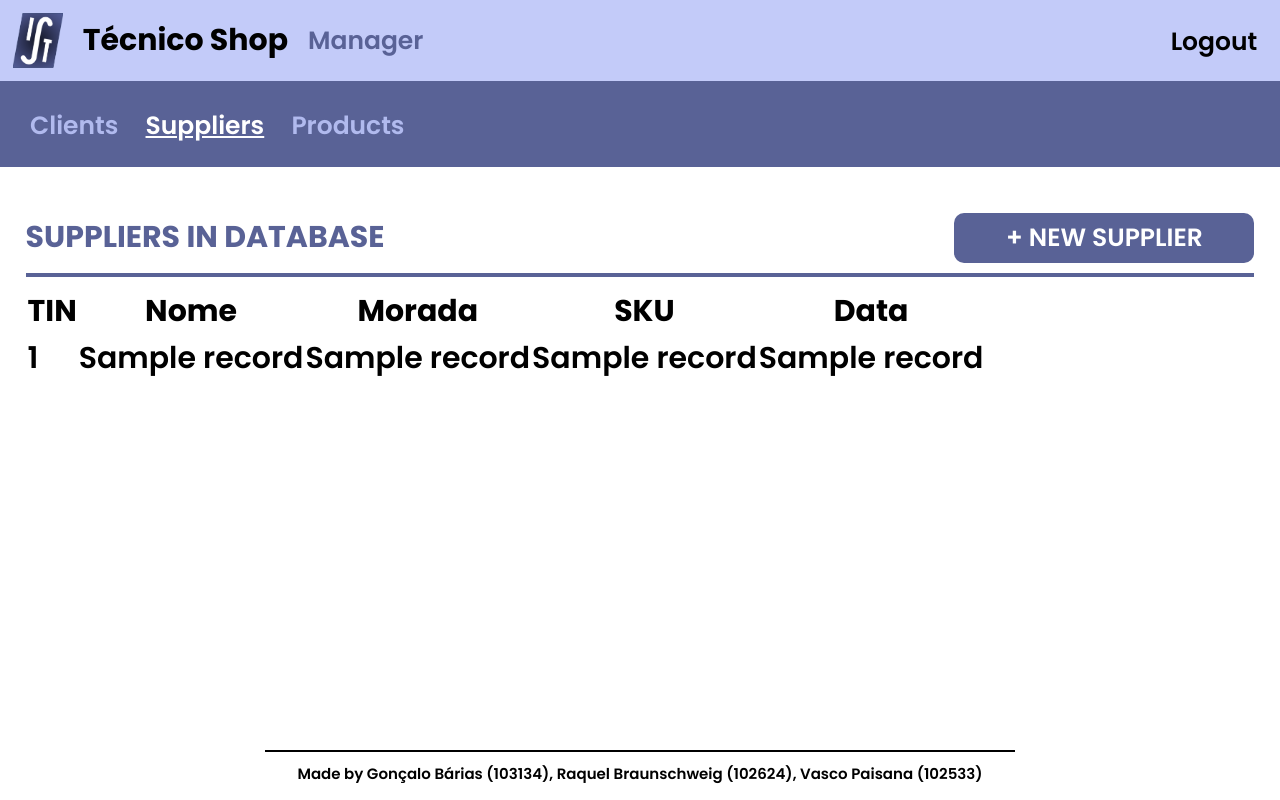
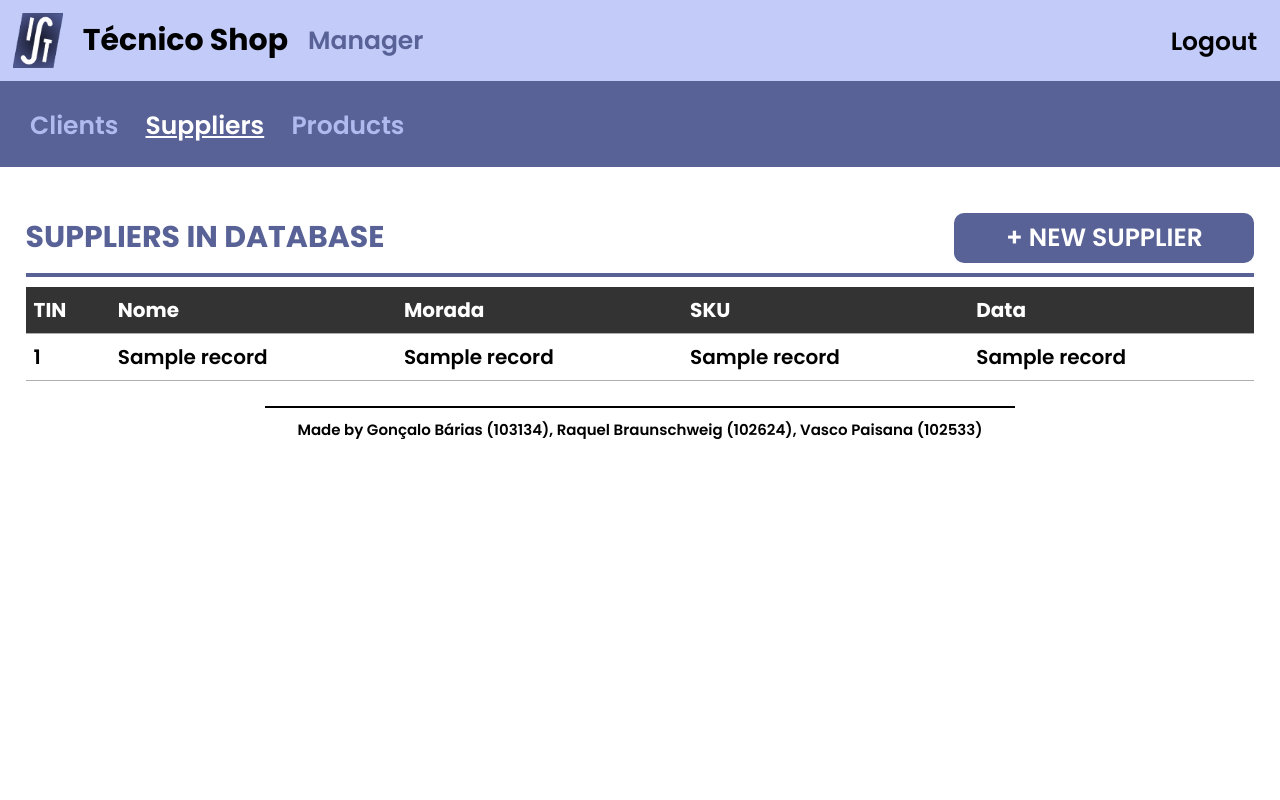
Before and after one commit to iquelli/Ecommerce-BD, a Python web app: template web/templates/suppliers.html in a window 1280 px wide. Run offline with Jinja, Linux system fonts and the light colour scheme; the template is opened without the code that fills it: most values are stand-ins (such as "Sample title", 1, 10 or a date in 2020).

Commit message:
supplier table looks pretty now
but is it only in incognito????? :OOOO

```diff
--- a/web/static/css/general.css
+++ b/web/static/css/general.css
@@ -73,6 +73,33 @@ input {
   border-radius: 3%;
 }
 
+table {
+  width: 100%;
+  border-collapse: collapse;
+}
+
+th, td {
+  padding: 8px;
+  text-align: left;
+  border-bottom: 1px solid #b1aeae;
+  font-size: 20px;
+}
+
+/* Alternating row colors */
+tbody tr:nth-child(even) {
+  background-color: #e7f9fe;
+}
+
+/* Styling thead */
+thead {
+  background-color: #333;
+  color: #fff;
+}
+
+thead th {
+  padding: 8px;
+}
+
 /* navigation bar settings */
 
 .logo {
--- a/web/templates/suppliers.html
+++ b/web/templates/suppliers.html
@@ -67,7 +67,7 @@
 
 </body>
 
-<footer class="footer-messages" style="position:fixed;">
+<footer class="footer-messages">
   <hr>
   Made by Gonçalo Bárias (103134), Raquel Braunschweig (102624), Vasco Paisana (102533)
 </footer>
```
